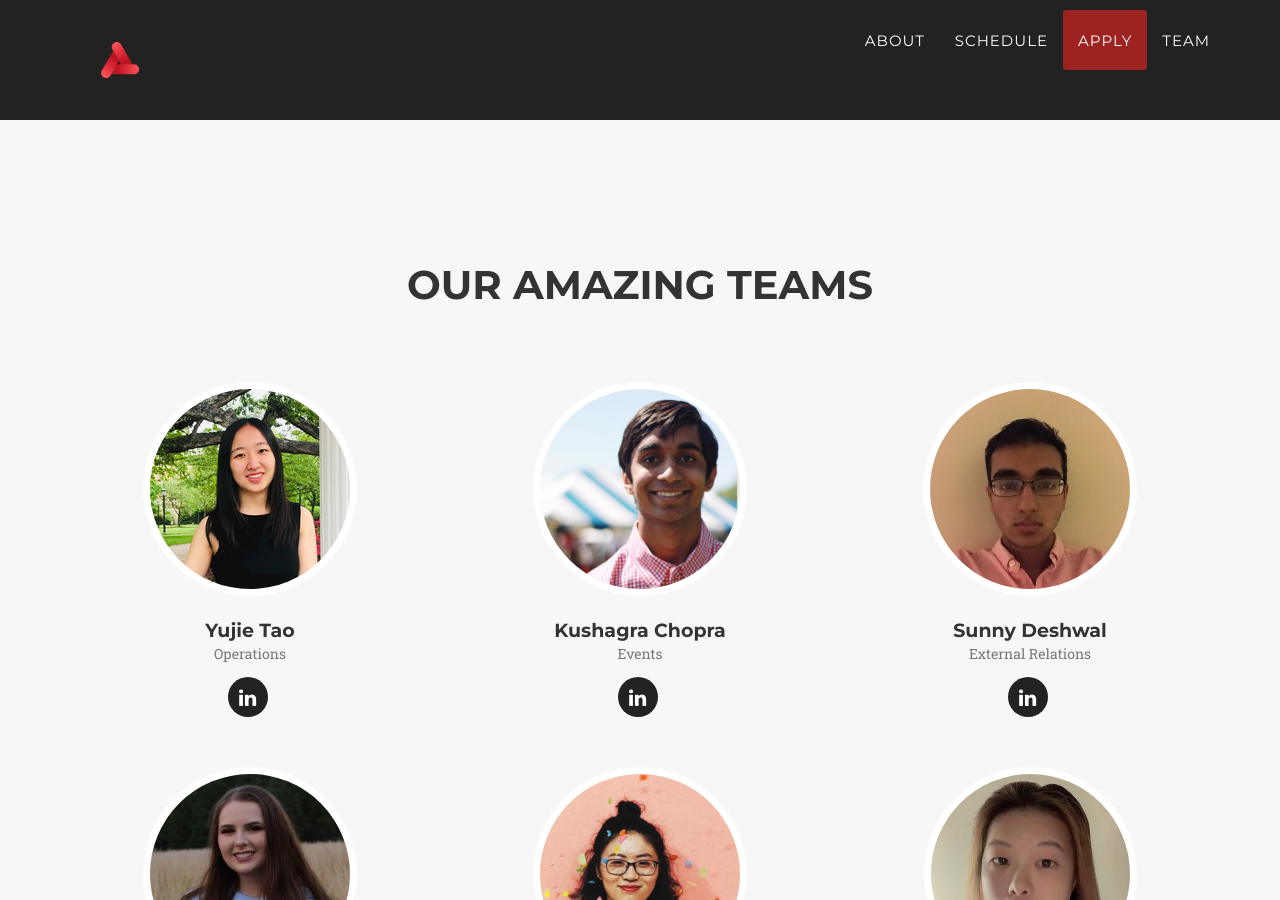
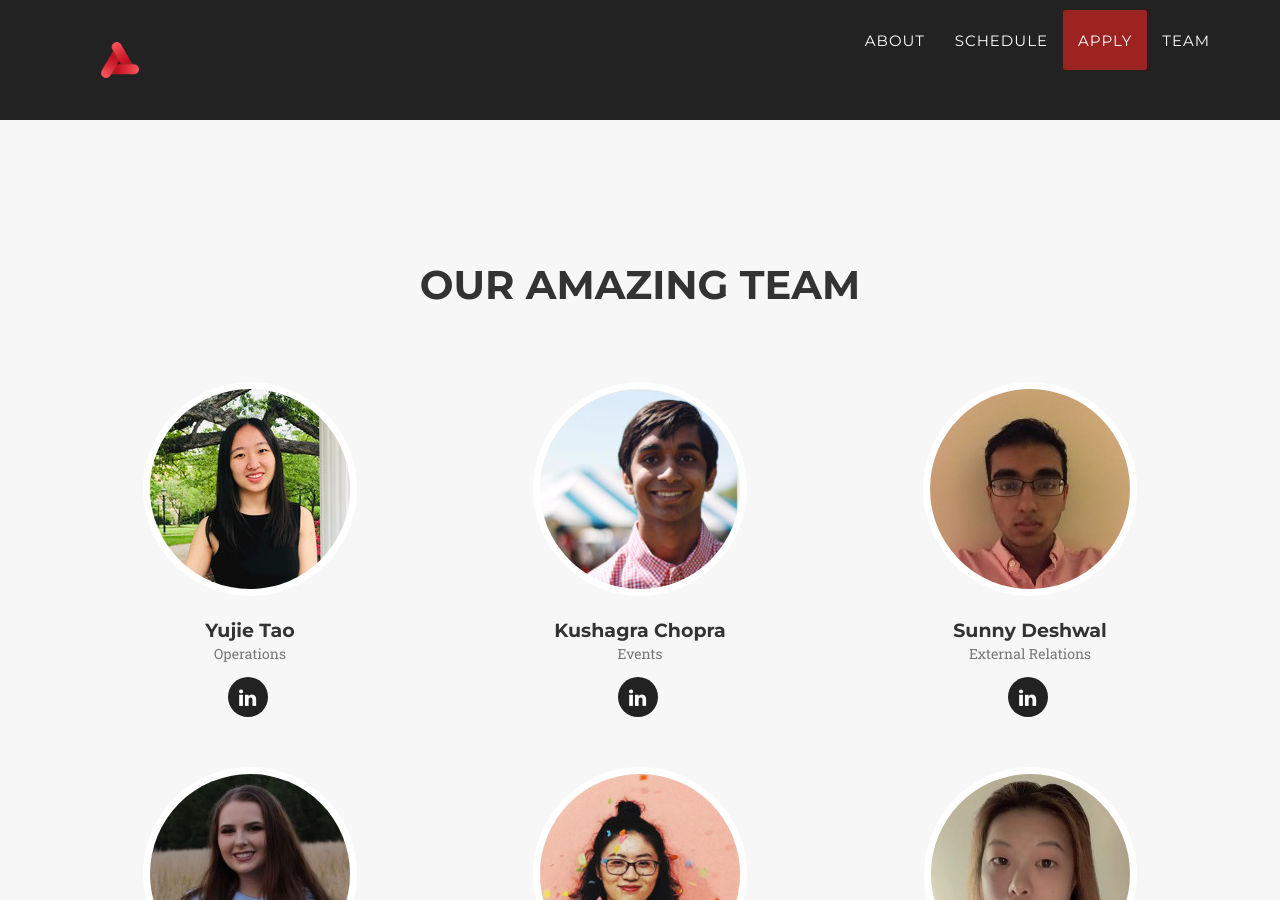
Before and after one commit to unc-pmclub/main-website, a Jekyll site: the page built from index.html, in a window 1280 px wide and 900 px high, scrolled down 4322 px. Built offline with Jekyll 4.4.1, drawn with Linux system fonts in a browser that asks for light colours; some web fonts are replaced.

Commit message:
Update team.html

```diff
--- a/_includes/team.html
+++ b/_includes/team.html
@@ -3,7 +3,7 @@
         <div class="container">
             <div class="row">
                 <div class="col-lg-12 text-center">
-                    <h2 class="section-heading">Our Amazing Teams</h2>
+                    <h2 class="section-heading">Our Amazing Team</h2>
                     <h3 class="section-subheading text-muted"></h3>
                 </div>
             </div>
```
